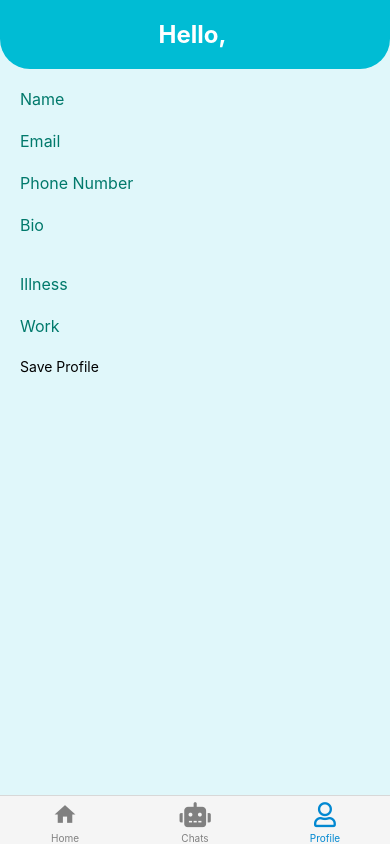
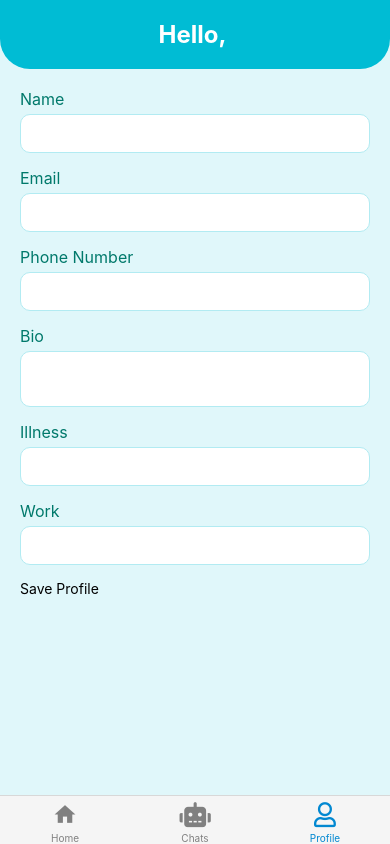
Before and after one commit to hadi-karnib/VerbalBotic-front, a React Native app in the folder verbalbotic/: screen /Profile in a window 390 px wide. Built offline with nearby package versions, Linux system fonts and the light colour scheme.

Commit message:
added input style

```diff
--- a/verbalbotic/screens/Profile.js
+++ b/verbalbotic/screens/Profile.js
@@ -140,6 +140,15 @@ const styles = StyleSheet.create({
     color: "#00796B",
     marginBottom: 5,
   },
+
+  input: {
+    borderWidth: 1,
+    borderColor: "#B2EBF2",
+    borderRadius: 10,
+    padding: 10,
+    marginBottom: 15,
+    backgroundColor: "#FFF",
+  },
 });
 
 export default Profile;
```
